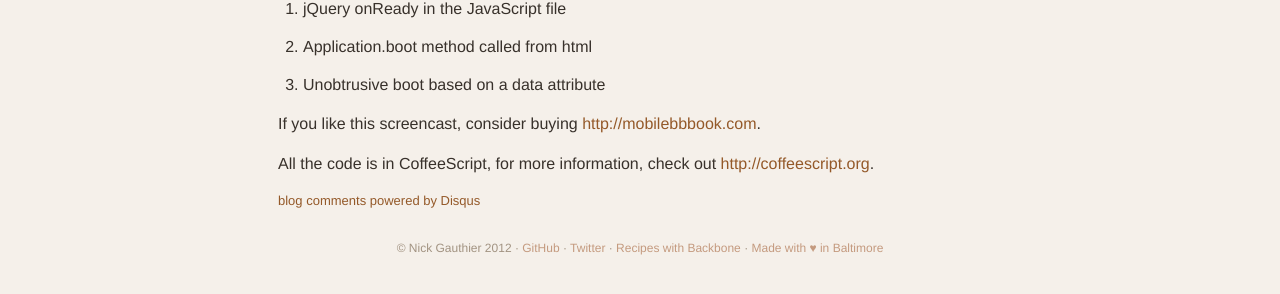
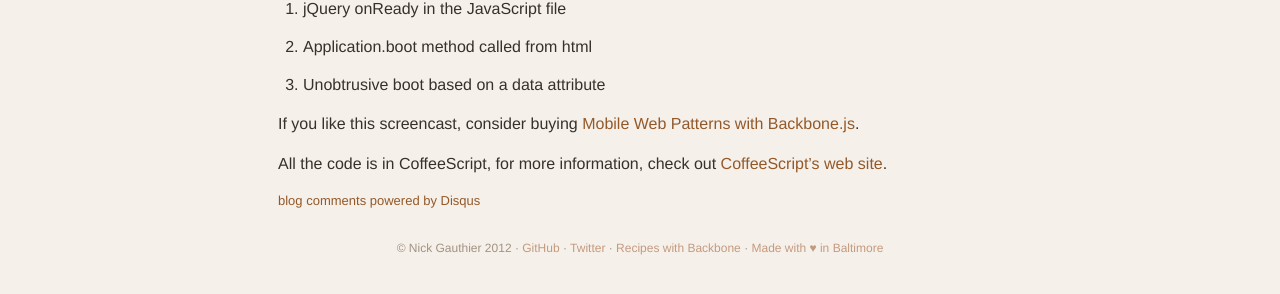
Before and after one commit to ngauthier/ngauthier.github.com, a Jekyll site: the page built from _posts/2013-02-06-backbone-screencast-1.md, in a window 1280 px wide. Shown: the part 541-835 px from the top of the page. Built offline with Jekyll 4.4.1, drawn with Linux system fonts in a browser that asks for light colours; Markdown is read by kramdown in place of the engine named in the settings; comment, search, counter and statistics services are not loaded.

Commit message:
fix reversed links

```diff
--- a/_posts/2013-02-06-backbone-screencast-1.md
+++ b/_posts/2013-02-06-backbone-screencast-1.md
@@ -13,6 +13,6 @@ In this screencast we go over three different ways of booting your application:
 2. Application.boot method called from html
 3. Unobtrusive boot based on a data attribute
 
-If you like this screencast, consider buying [http://mobilebbbook.com](Mobile Web Patterns with Backbone.js).
+If you like this screencast, consider buying [Mobile Web Patterns with Backbone.js](http://mobilebbbook.com).
 
-All the code is in CoffeeScript, for more information, check out [http://coffeescript.org](CoffeeScript's web site).
+All the code is in CoffeeScript, for more information, check out [CoffeeScript's web site](http://coffeescript.org).
```
